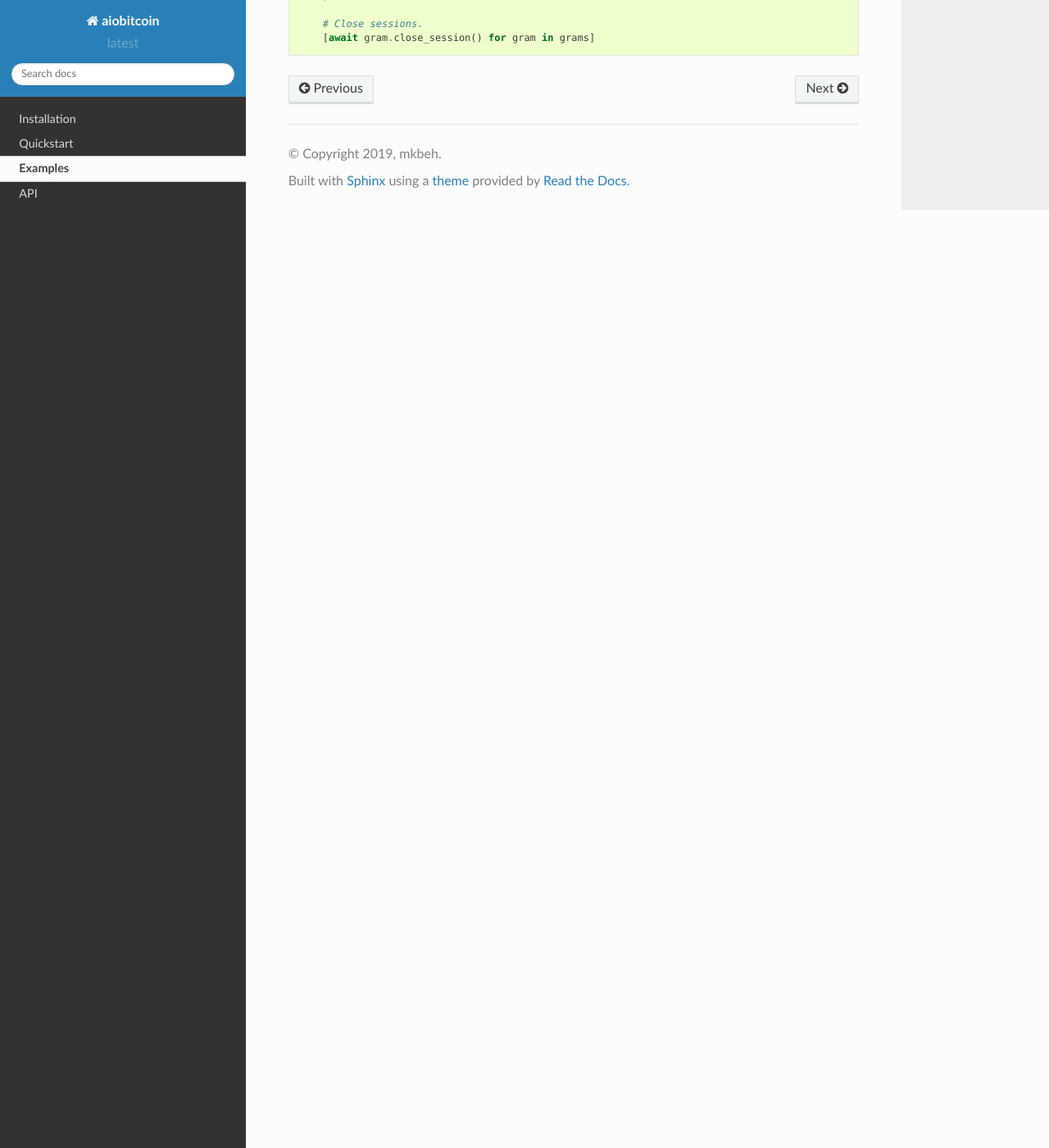
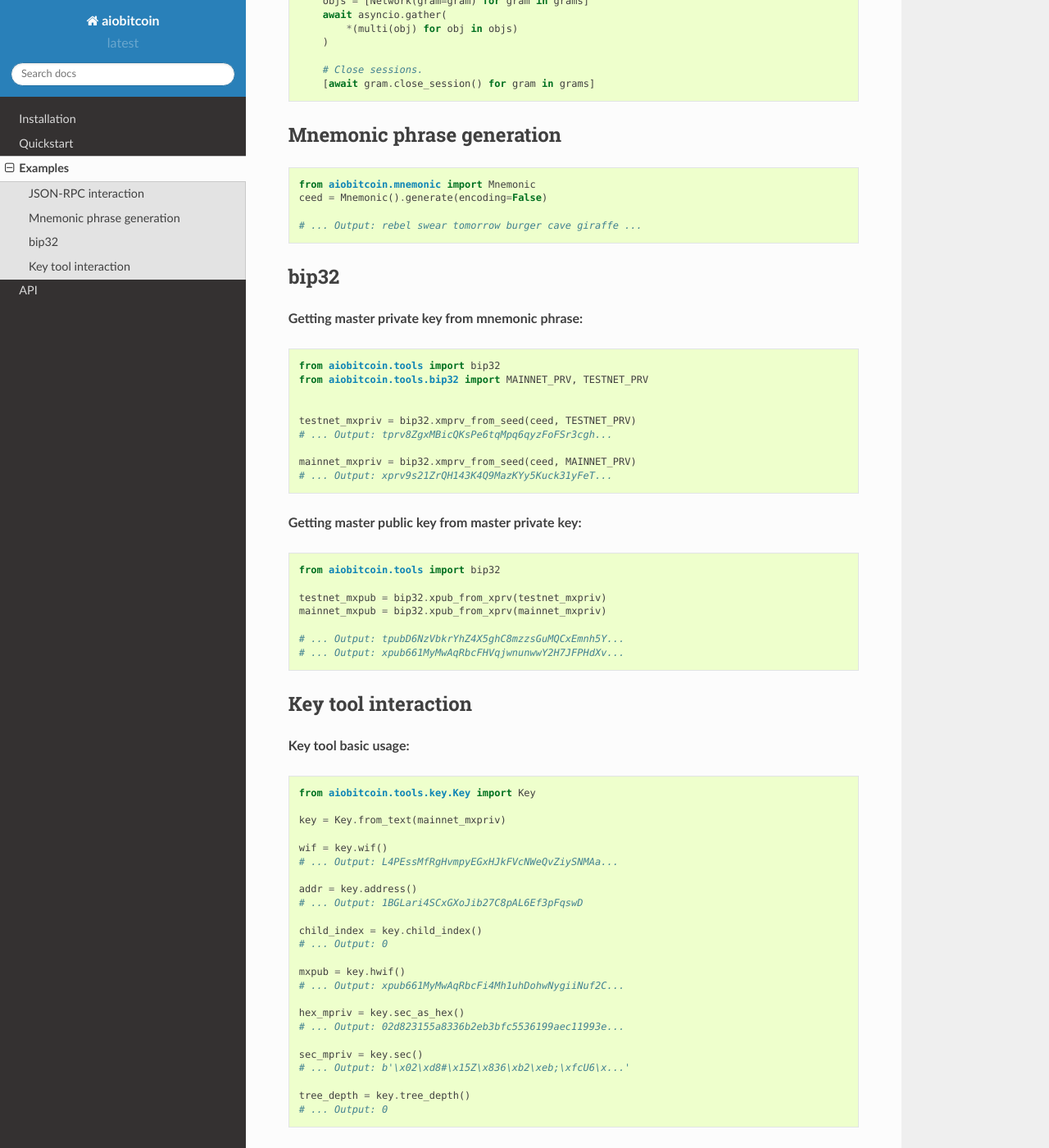
Before and after one commit to mkbeh/aiobitcoin, a Sphinx documentation site: the page built from docs/examples.rst, in a window 1280 px wide and 1400 px high, scrolled down 3403 px. Shown: the whole window at 82% size. Built offline with Sphinx 7.4.7 and the Read the Docs theme 2.0.0, drawn with Linux system fonts in a browser that asks for light colours; some of the changed text lies outside the part shown.

Commit message:
Updated examples and installation in docs.

```diff
--- a/docs/examples.rst
+++ b/docs/examples.rst
@@ -1,5 +1,8 @@
 Examples
 --------
+
+JSON-RPC interaction
+~~~~~~~~~~~~~~~~~~~~
 
 **Basic usage:**
 ::
@@ -187,3 +190,93 @@ asynchronously using `GramBitcoin`**
 
         # Close sessions.
         [await gram.close_session() for gram in grams]
+
+
+Mnemonic phrase generation
+~~~~~~~~~~~~~~~~~~~~~~~~~~
+::
+
+    from aiobitcoin.mnemonic import Mnemonic
+    ceed = Mnemonic().generate(encoding=False)
+
+    # ... Output: rebel swear tomorrow burger cave giraffe ...
+
+
+bip32
+~~~~~
+
+**Getting master private key from mnemonic phrase:**
+::
+
+    from aiobitcoin.tools import bip32
+    from aiobitcoin.tools.bip32 import MAINNET_PRV, TESTNET_PRV
+
+
+    testnet_mxpriv = bip32.xmprv_from_seed(ceed, TESTNET_PRV)
+    # ... Output: tprv8ZgxMBicQKsPe6tqMpq6qyzFoFSr3cgh...
+
+    mainnet_mxpriv = bip32.xmprv_from_seed(ceed, MAINNET_PRV)
+    # ... Output: xprv9s21ZrQH143K4Q9MazKYy5Kuck31yFeT...
+
+
+**Getting master public key from master private key:**
+::
+
+    from aiobitcoin.tools import bip32
+
+    testnet_mxpub = bip32.xpub_from_xprv(testnet_mxpriv)
+    mainnet_mxpub = bip32.xpub_from_xprv(mainnet_mxpriv)
+
+    # ... Output: tpubD6NzVbkrYhZ4X5ghC8mzzsGuMQCxEmnh5Y...
+    # ... Output: xpub661MyMwAqRbcFHVqjwnunwwY2H7JFPHdXv...
+
+Key tool interaction
+~~~~~~~~~~~~~~~~~~~~
+
+**Key tool basic usage:**
+::
+
+    from aiobitcoin.tools.key.Key import Key
+
+    key = Key.from_text(mainnet_mxpriv)
+
+    wif = key.wif()
+    # ... Output: L4PEssMfRgHvmpyEGxHJkFVcNWeQvZiySNMAa...
+
+    addr = key.address()
+    # ... Output: 1BGLari4SCxGXoJib27C8pAL6Ef3pFqswD
+
+    child_index = key.child_index()
+    # ... Output: 0
+
+    mxpub = key.hwif()
+    # ... Output: xpub661MyMwAqRbcFi4Mh1uhDohwNygiiNuf2C...
+
+    hex_mpriv = key.sec_as_hex()
+    # ... Output: 02d823155a8336b2eb3bfc5536199aec11993e...
+
+    sec_mpriv = key.sec()
+    # ... Output: b'\x02\xd8#\x15Z\x836\xb2\xeb;\xfcU6\x...'
+
+    tree_depth = key.tree_depth()
+    # ... Output: 0
+
+
+**Creating sub keys by custom derivation path:**
+::
+
+    subkey = key.subkey_for_path('1/0/{}'.format(11))
+
+    addr = subkey.address(use_uncompressed=False)
+    wif = subkey.wif()
+    child_index = subkey.child_index()
+    tree_depth = subkey.tree_depth()
+
+    # ... addr: 1KgUQ9GFrQRh2fLX2WfXPdipKsTSDyZeqr
+    # ... wif: KzRLKBHTNo15FFnQNE4d5iniK85EgDqBaaM4FURme5LmMiYk7nhz
+    # ... child_index: 11
+    # ... tree_depth: 3
+
+
+.. note::
+    The addresses and WIF keys obtained by the above methods can be easily imported into the Bitcoin Core.
--- a/docs/installation.rst
+++ b/docs/installation.rst
@@ -1,5 +1,10 @@
 Installation
 ------------
+
+**Linux requirements:**
+::
+    sudo apt install python-dev python3-dev
+    sudo apt install libssl-dev
 
 **Install with pip:**
 ::
```
